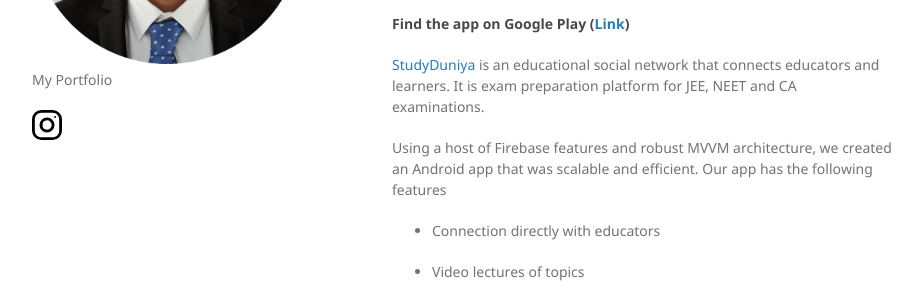
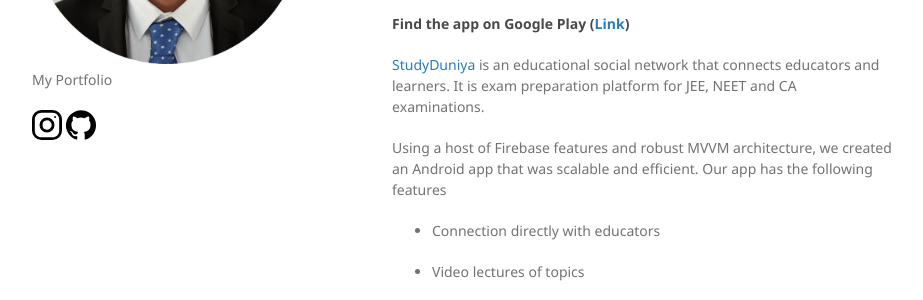
Before and after one commit to bennyhawk/bennyhawk.github.io, a Jekyll site: the page built from index.md, in a window 1280 px wide. Shown: the part 315-615 px from the top of the page, without its empty margins (178-1101 px from the left). Built offline with Jekyll 4.4.1, drawn with Linux system fonts in a browser that asks for light colours; our own code applies the rules of GitHub Pages for plain Markdown files.

Commit message:
Update default.html

```diff
--- a/_layouts/default.html
+++ b/_layouts/default.html
@@ -29,7 +29,7 @@
             </svg>
           </a>
           <a href="{{ site.github.owner_url }}">
-            <svg xmlns="http://www.w3.org/2000/svg" width="30" height="30" version="1"><path d="M409 115a218 218 0 0 0-300-80 218 218 0 0 0-67 319c28 38 64 64 108 79 5 1 9 0 11-2 3-3 4-5 4-9a6590 6590 0 0 0 0-41l-7 2-16 1-20-2c-6-2-13-5-19-9-6-5-10-10-12-18l-3-6-9-15c-4-5-8-9-12-11l-2-1a21 21 0 0 1-7-7c0-2 0-3 2-4l8-1 6 1 14 7c5 4 10 8 14 15s9 13 15 17c7 4 13 7 19 7l16-2 13-4c2-13 7-23 14-30-11-1-20-2-29-5-9-2-18-6-27-11a77 77 0 0 1-38-49c-4-12-6-27-6-43 0-23 8-42 23-59-7-17-6-36 2-58 5-2 14 0 24 4a172 172 0 0 1 36 19 202 202 0 0 1 110 0l11-7c7-5 16-9 26-13s18-5 23-3c9 22 10 41 3 58 15 17 22 36 22 59 0 16-2 31-6 43-4 13-9 23-15 30-6 8-14 14-23 19s-18 9-27 11c-8 3-18 4-29 5 10 9 15 22 15 41v60c0 4 1 6 3 9 3 2 7 3 12 2 44-15 80-41 108-79 28-39 42-82 42-129 0-40-10-77-30-110z"/>
+            <svg xmlns="http://www.w3.org/2000/svg" width="30" height="30" viewBox="0 0 439 439"><path d="M409 115a218 218 0 0 0-300-80 218 218 0 0 0-67 319c28 38 64 64 108 79 5 1 9 0 11-2 3-3 4-5 4-9a6590 6590 0 0 0 0-41l-7 2-16 1-20-2c-6-2-13-5-19-9-6-5-10-10-12-18l-3-6-9-15c-4-5-8-9-12-11l-2-1a21 21 0 0 1-7-7c0-2 0-3 2-4l8-1 6 1 14 7c5 4 10 8 14 15s9 13 15 17c7 4 13 7 19 7l16-2 13-4c2-13 7-23 14-30-11-1-20-2-29-5-9-2-18-6-27-11a77 77 0 0 1-38-49c-4-12-6-27-6-43 0-23 8-42 23-59-7-17-6-36 2-58 5-2 14 0 24 4a172 172 0 0 1 36 19 202 202 0 0 1 110 0l11-7c7-5 16-9 26-13s18-5 23-3c9 22 10 41 3 58 15 17 22 36 22 59 0 16-2 31-6 43-4 13-9 23-15 30-6 8-14 14-23 19s-18 9-27 11c-8 3-18 4-29 5 10 9 15 22 15 41v60c0 4 1 6 3 9 3 2 7 3 12 2 44-15 80-41 108-79 28-39 42-82 42-129 0-40-10-77-30-110z"/>
             </svg>
           </a>
         </p>
```
